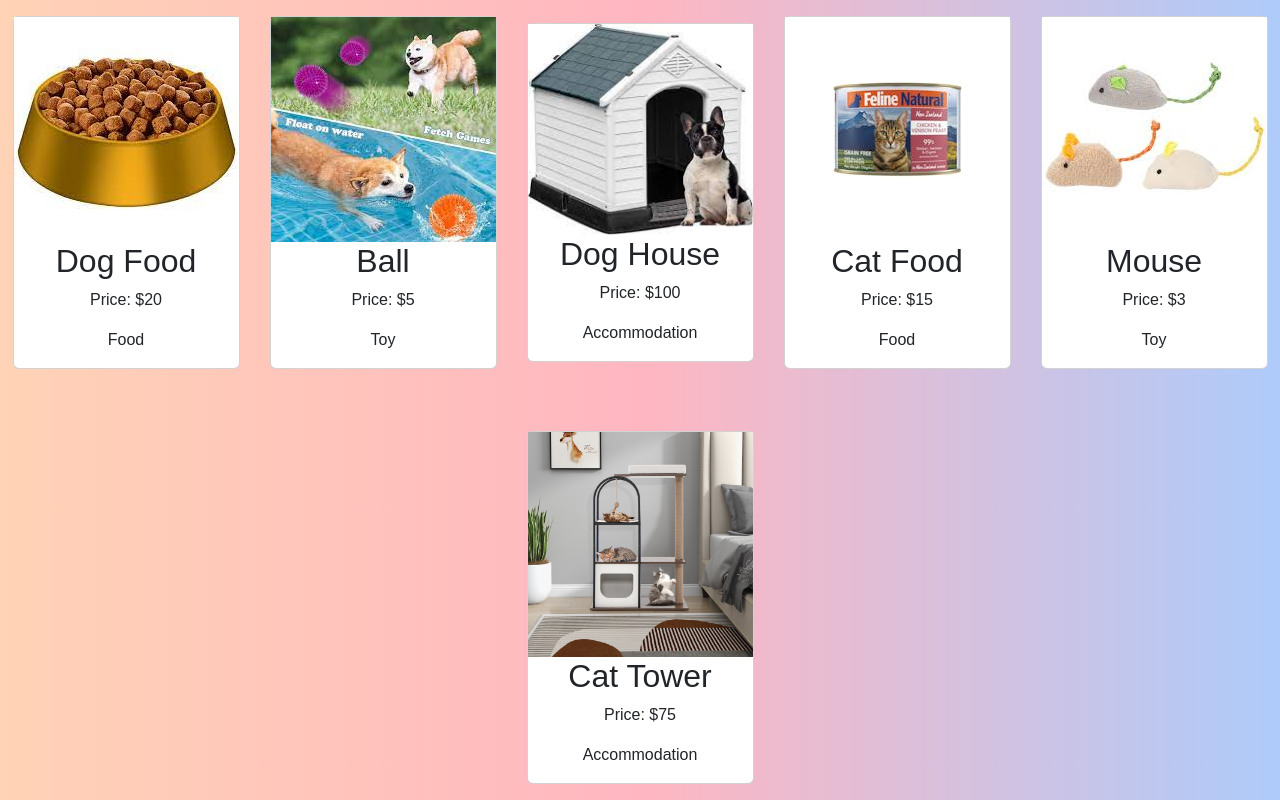
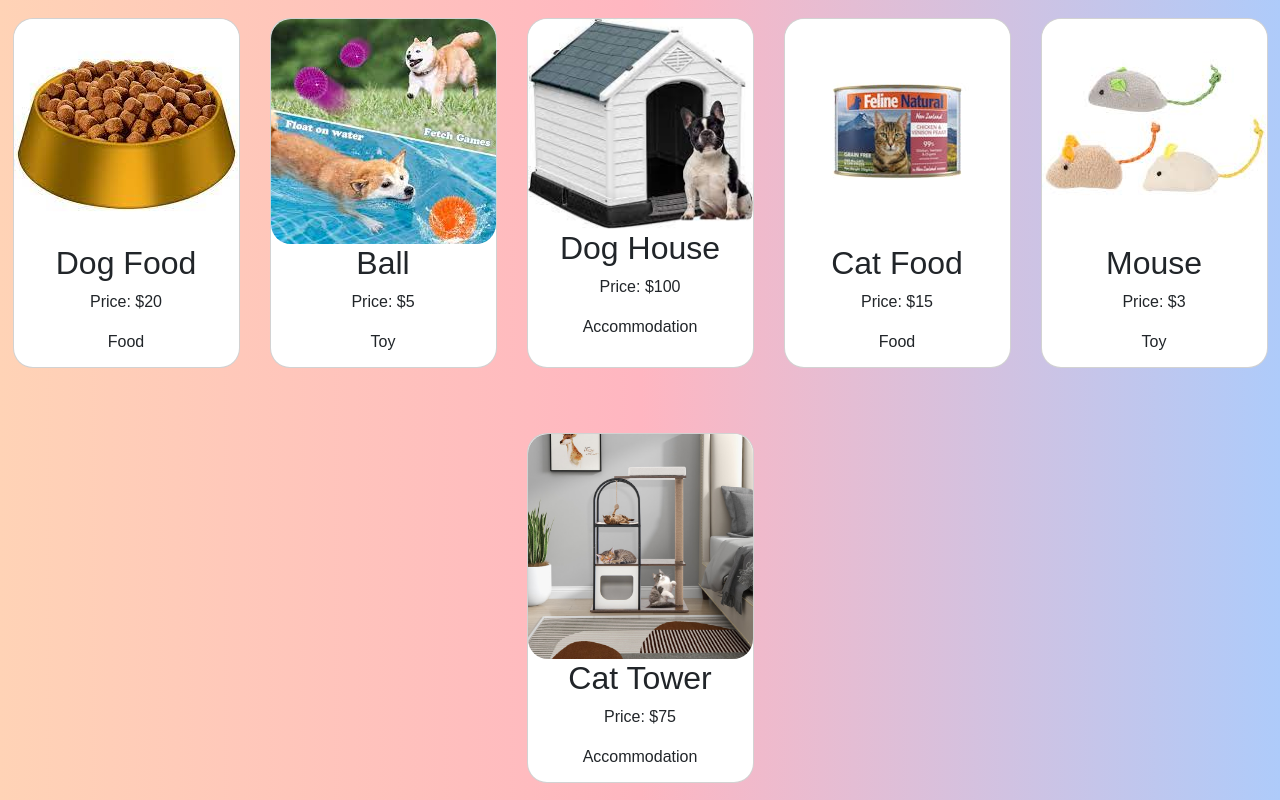
Before and after one commit to juri931/php-oop-2, a PHP site: page / in a window 1280 px wide. Run offline with PHP 8.4, Linux system fonts and the light colour scheme; data that the repository does not hold is empty.

Commit message:
Updated CSS styling for cards

```diff
--- a/css/style.css
+++ b/css/style.css
@@ -8,10 +8,13 @@ body {
   background: linear-gradient(to right, #ffd3b6, #ffb6c1, #aecbfa);
 
   .card {
+    height: 350px;
     text-align: center;
+    border-radius: 20px;
 
     img {
       width: 225px;
+      border-radius: 20px;
     }
   }
 }
--- a/index.php
+++ b/index.php
@@ -117,7 +117,7 @@ $petStore->displayProducts();
       <div class="card-body">
         <h5 class="card-title"><?php echo $product->title;?></h5>
         <p class="card-text">Price: $<?php echo $product->price;?></p>
-        <p class="card-text">Category: <i class="<?php echo $product->category->icon;?>"></i> <?php echo $product->category->name;?></p>
+        <p class="card-text">Category: <?php echo $product->category->name;?></p>
         <p class="card-text">Type: <?php echo $product->type;?></p>
       </div>
     </div>
```
